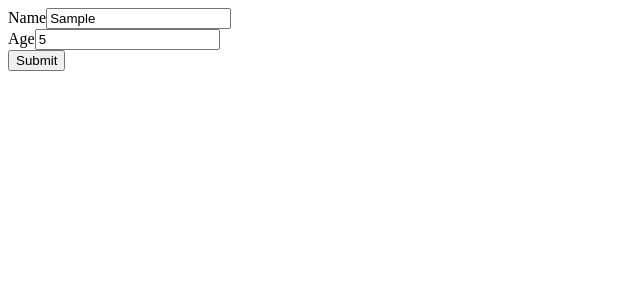
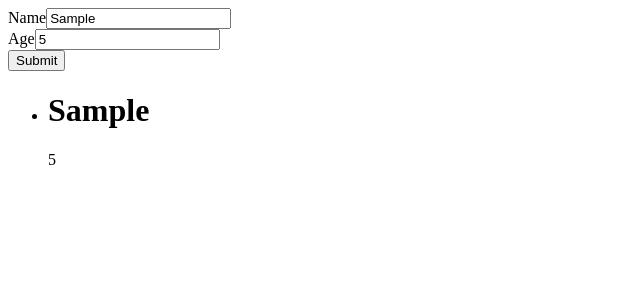
Before and after one commit to Shamoleambo/users-list, a React (Vite) app: page / in a window 1280 px wide. Both pictures are taken after typing "Sample", "5" into the empty fields and a click on the button "Submit". Shown: the top 300 px of the page, without its empty margins (0-640 px from the left). Built offline with nearby package versions, Linux system fonts and the light colour scheme.

Commit message:
render User in UsersList and pass name and age as props

```diff
--- a/src/components/User.jsx
+++ b/src/components/User.jsx
@@ -1,5 +1,10 @@
-function User() {
-  return <li></li>
+function User({ name, age }) {
+  return (
+    <li>
+      <h1>{name}</h1>
+      <p>{age}</p>
+    </li>
+  )
 }
 
 export default User
--- a/src/components/UsersList.jsx
+++ b/src/components/UsersList.jsx
@@ -1,5 +1,13 @@
-function UsersList() {
-  return <ul></ul>
+import User from './User'
+
+function UsersList({ users }) {
+  return (
+    <ul>
+      {users.map((user, index) => (
+        <User key={index} name={user.name} age={user.age} />
+      ))}
+    </ul>
+  )
 }
 
 export default UsersList
```
